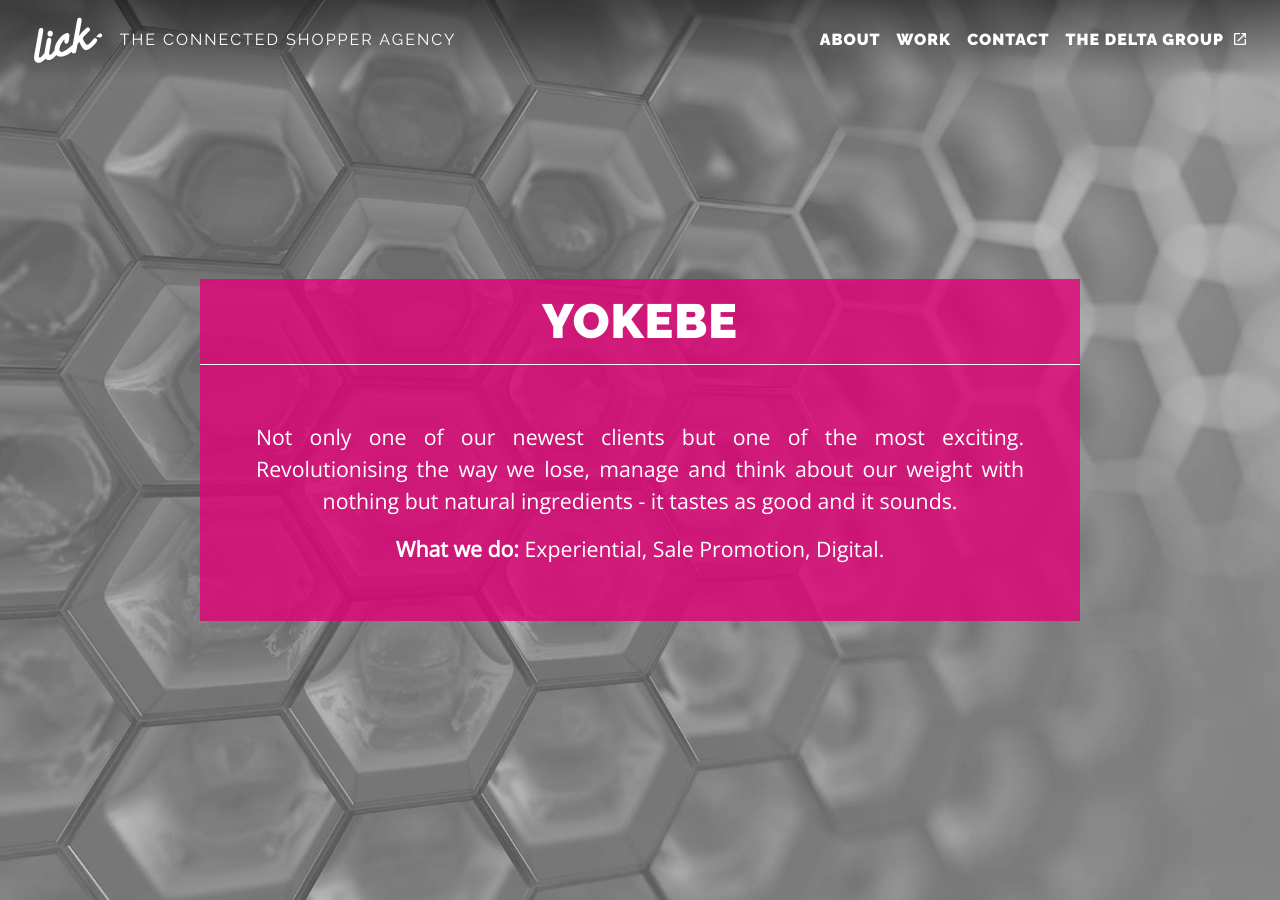
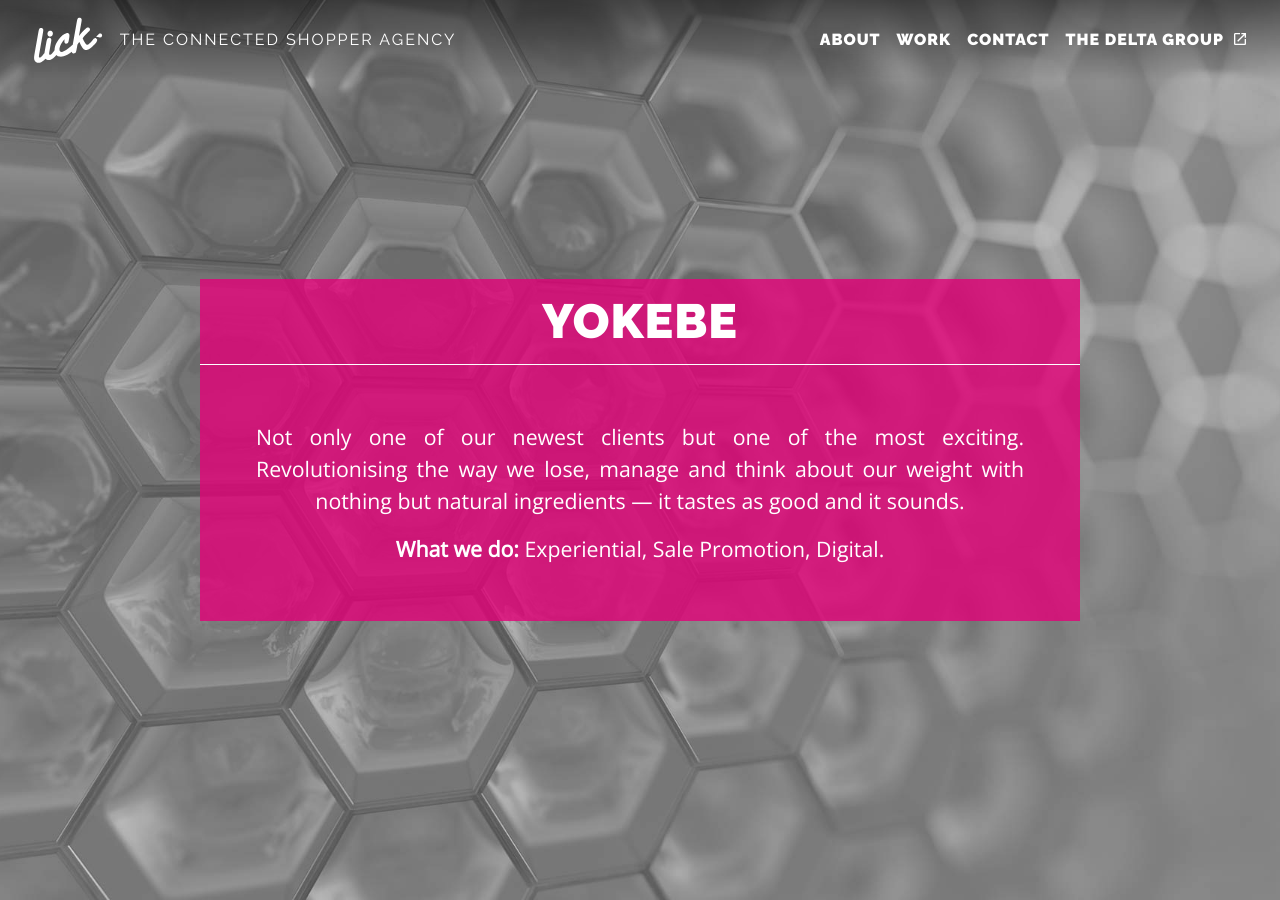
Before and after one commit to lickcreative/website, a Jekyll site: the page built from _work/yokebe.markdown, in a window 1280 px wide. Built offline with Jekyll 4.4.1, drawn with Linux system fonts in a browser that asks for light colours.

```diff
--- a/_work/yokebe.markdown
+++ b/_work/yokebe.markdown
@@ -6,6 +6,6 @@ desktop_image: "/uploads/work/yokebe_mobile@1x.jpg"
 mobile_image: "/uploads/work/yokebe_desktop@1x.jpg"
 ---
 
-Not only one of our newest clients but one of the most exciting. Revolutionising the way we lose, manage and think about our weight with nothing but natural ingredients - it tastes as good and it sounds.
+Not only one of our newest clients but one of the most exciting. Revolutionising the way we lose, manage and think about our weight with nothing but natural ingredients — it tastes as good and it sounds.
 
 **What we do:** Experiential, Sale Promotion, Digital.
```
